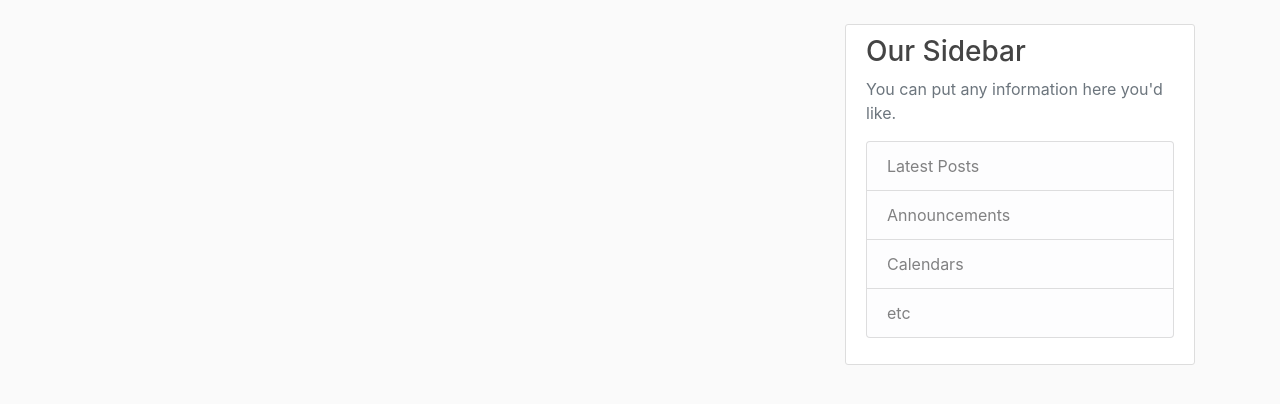
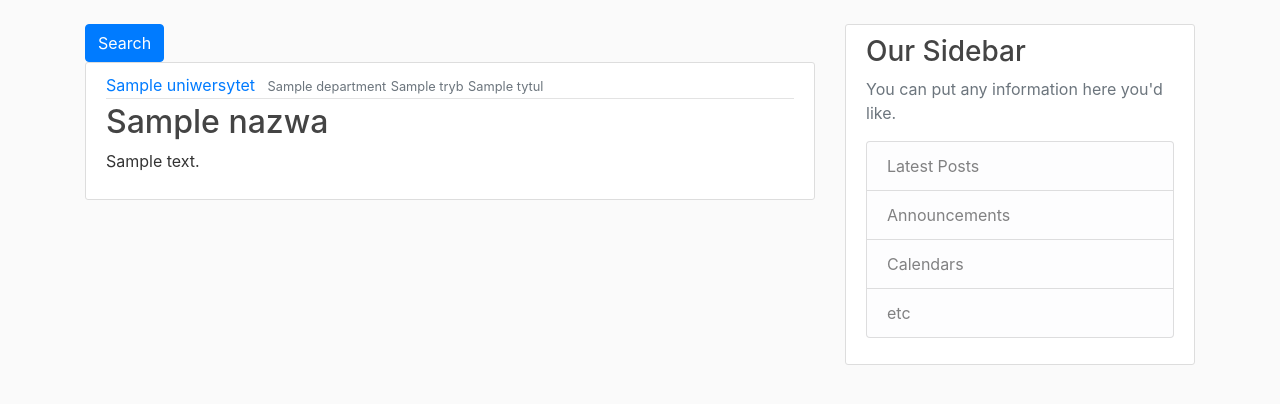
Before and after one commit to Szakul1/wyszukiwarka, a Django app: template blog/templates/blog/home.html in a window 1280 px wide. Shown: the part 56-460 px from the top of the page. Run offline with Django 3.2, Linux system fonts and the light colour scheme; the template is opened without the code that fills it: most values are stand-ins (such as "Sample title", 1, 10 or a date in 2020); parts of the project's set-up code (start-up, migrations or seed data) failed here and were passed over; some libraries are stand-ins or nearby versions.

Commit message:
poprawki

```diff
--- a/blog/templates/blog/home.html
+++ b/blog/templates/blog/home.html
@@ -1,3 +1,45 @@
 {% extends "blog/base.html" %}
+{% load bootstrap %}
 {% block content %}
+    <form method="GET">
+
+                {{ filter.form|bootstrap }}
+
+            <button type="submit" class="btn btn-primary">Search</button>
+    </form>
+	{% for post in filter.qs %}
+			<article class="media content-section">
+				<div class="media-body">
+					<div class="article-metadata">
+						<a class="mr-2" href="#">{{ post.uniwersytet }}</a>
+						<small class="text-muted">{{ post.department }}</small>
+						<small class="text-muted">{{ post.tryb }}</small>
+						<small class="text-muted">{{ post.tytul }}</small>
+					</div>
+					<h2><a class="article-title" href="{% url 'course-detail' post.id %}">{{ post.nazwa }}</a></h2>
+					<p class="article-content">{{ post.description }}</p>
+				</div>
+			</article>
+	{% endfor %}
+	{% if is_paginated %}
+
+    	{% if page_obj.has_previous %}
+        	<a class="btn btn-outline-info mb-4" href="?page=1">First</a>
+        	<a class="btn btn-outline-info mb-4" href="?page={{ page_obj.previous_page_number }}">Previous</a>
+    	{% endif %}
+
+    	{% for num in page_obj.paginator.page_range %}
+        	{% if page_obj.number == num %}
+            	<a class="btn btn-info mb-4" href="?page={{ num }}">{{ num }}</a>
+            {% elif num > page_obj.number|add:'-3' and num < page_obj.number|add:'3' %}
+                <a class="btn btn-outline-info mb-4" href="?page={{ num }}">{{ num }}</a>
+        	{% endif %}
+    	{% endfor %}
+
+    	{% if page_obj.has_next %}
+        	<a class="btn btn-outline-info mb-4" href="?page={{ page_obj.next_page_number }}">Next</a>
+        	<a class="btn btn-outline-info mb-4" href="?page={{ page_obj.paginator.num_pages }}">Last</a>
+    	{% endif %}
+
+	{% endif %}
 {% endblock content %}
```
